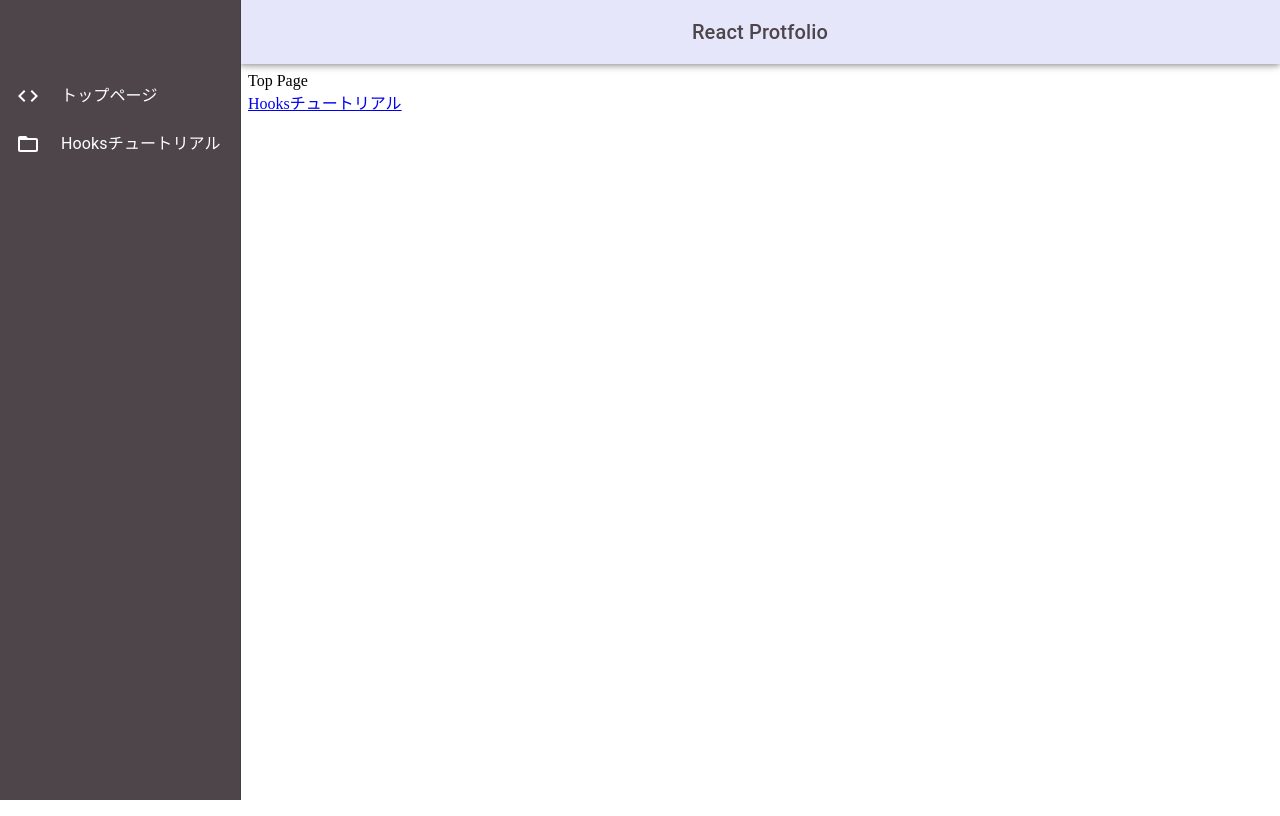
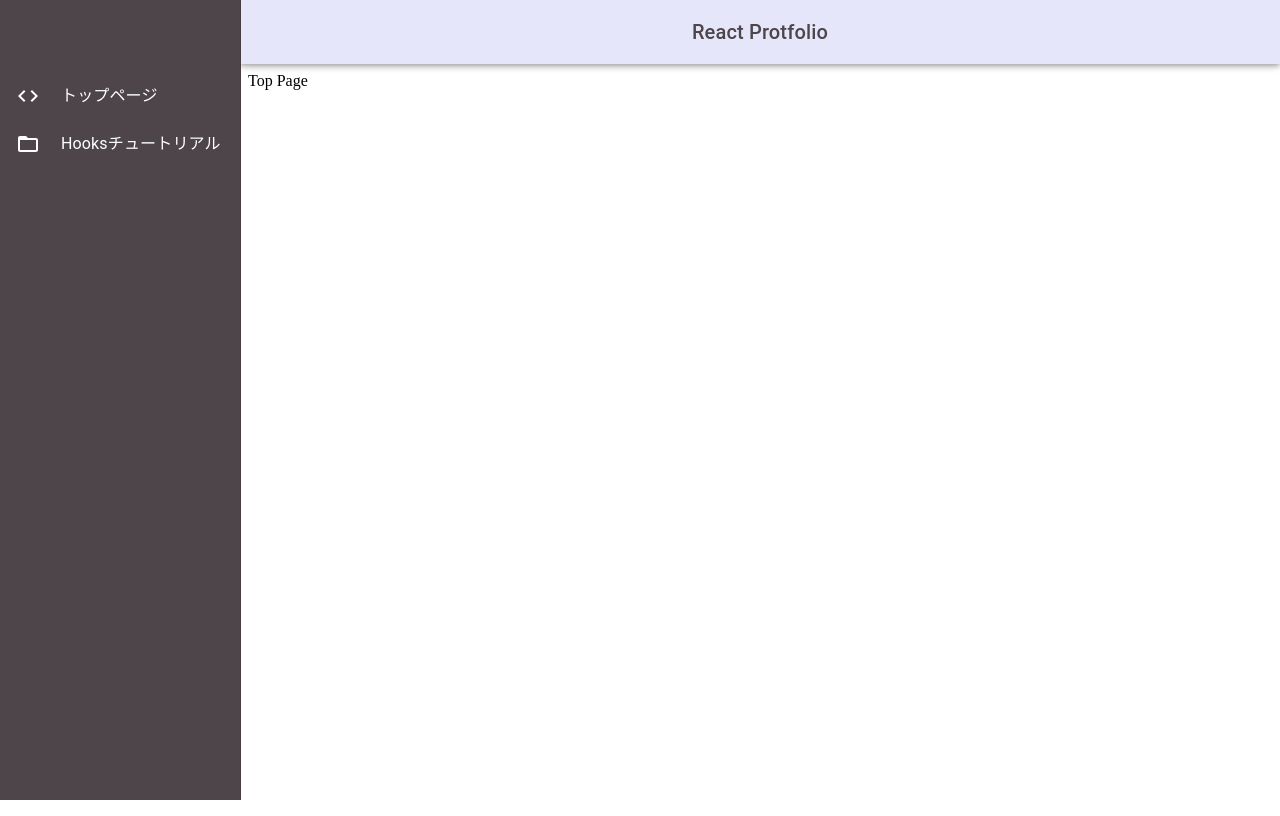
Before and after one commit to rio-threehouse/react_portfolio, a React (Create React App) app: page / in a window 1280 px wide. Built offline with nearby package versions, Linux system fonts and the light colour scheme.

Commit message:
fix トップページ名の変更

```diff
--- a/src/components/advanced/router.tsx
+++ b/src/components/advanced/router.tsx
@@ -1,15 +1,16 @@
 import React from 'react';
 import { BrowserRouter, Switch, Route } from 'react-router-dom';
 import { BasicLayout } from '../layout/basic';
-import { PageList } from '../pages/page-list';
+import { TopPage } from '../pages/top-page';
 import { HooksTutorial } from '../pages/hooks-tutorial';
 
 export const Router: React.FC = () => {
+
   return(
     <BrowserRouter>
       <BasicLayout>
         <Switch>
-          <Route exact path="/" component={PageList} />
+          <Route exact path="/" component={TopPage} />
           <Route exact path="/hooks-tutorial" component={HooksTutorial} />
         </Switch>
       </BasicLayout>
--- a/src/components/pages/page-list/index.tsx
+++ /dev/null
@@ -1,11 +0,0 @@
-import React from 'react';
-import { Link } from 'react-router-dom';
-
-export const PageList: React.FC = () => {
-  return(
-    <>
-      <div>Top Page</div>
-      <Link to="/hooks-tutorial">Hooksチュートリアル</Link>
-    </>
-  )
-}
--- /dev/null
+++ b/src/components/pages/top-page/index.tsx
@@ -0,0 +1,9 @@
+import React from 'react';
+
+export const TopPage: React.FC = () => {
+  return(
+    <>
+      <div>Top Page</div>
+    </>
+  )
+}
```
